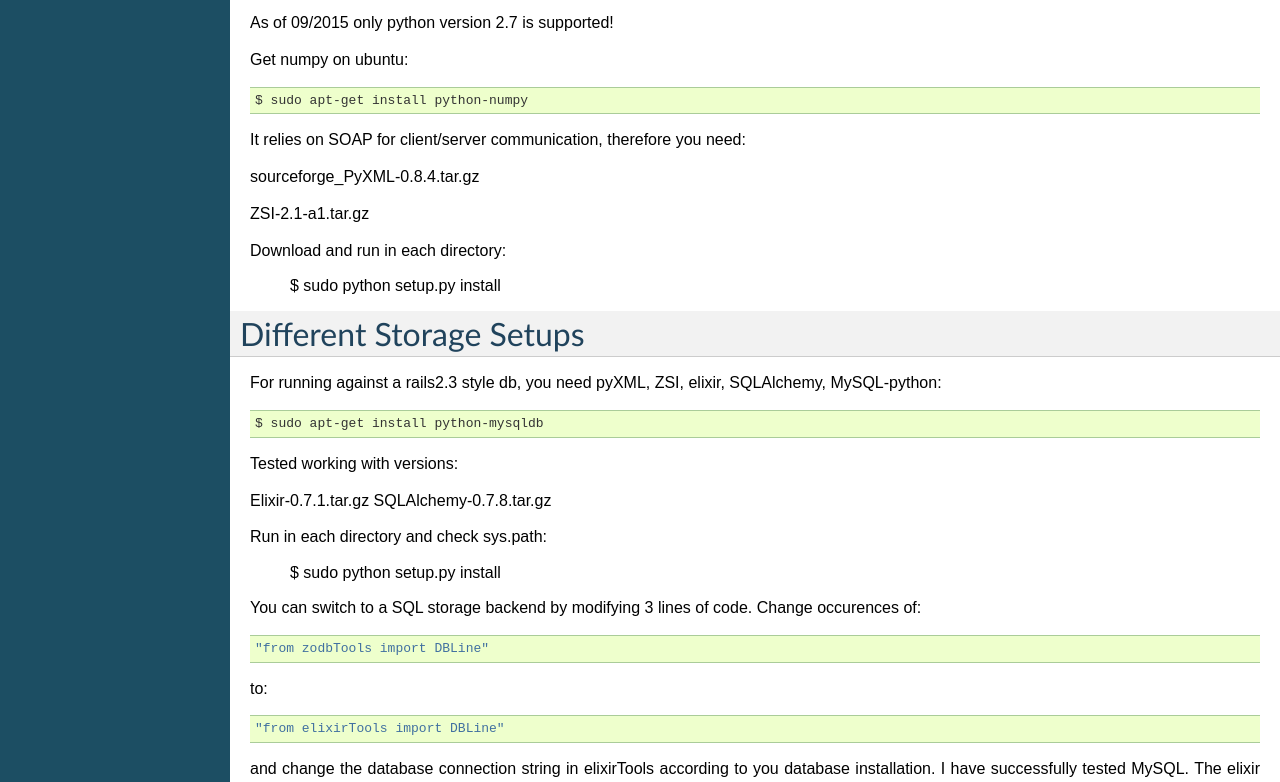
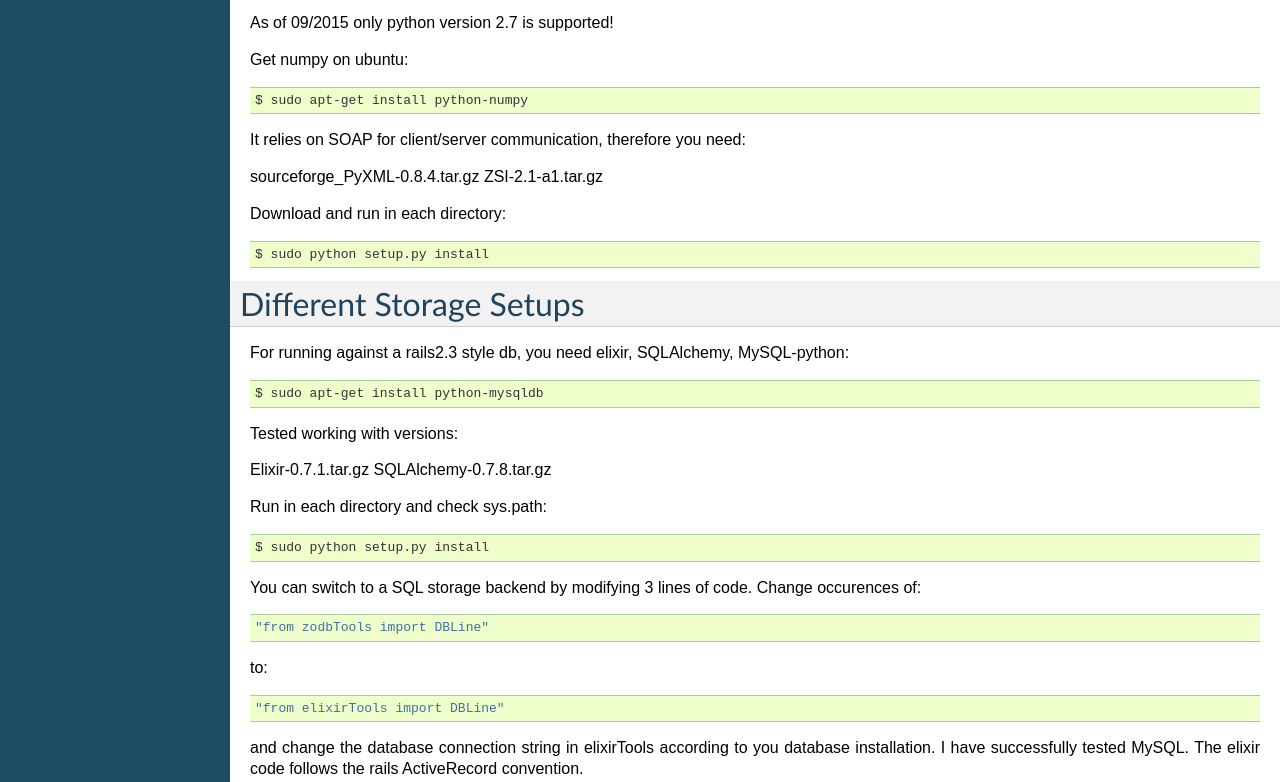
Before and after one commit to specpose/stopeight, a plain HTML site: page developer.html in a window 1280 px wide. Shown: the part 379-1161 px from the top of the page. Drawn offline with Linux system fonts and the light colour scheme.

Commit message:
Documentation v0.1.0

```diff
--- a/developer.html
+++ b/developer.html
@@ -55,23 +55,23 @@
 <div class="highlight-python"><pre>$ sudo apt-get install python-numpy</pre>
 </div>
 <p>It relies on SOAP for client/server communication, therefore you need:</p>
-<p>sourceforge_PyXML-0.8.4.tar.gz</p>
-<p>ZSI-2.1-a1.tar.gz</p>
+<p>sourceforge_PyXML-0.8.4.tar.gz
+ZSI-2.1-a1.tar.gz</p>
 <p>Download and run in each directory:</p>
-<blockquote>
-<div>$ sudo python setup.py install</div></blockquote>
+<div class="highlight-python"><pre>$ sudo python setup.py install</pre>
+</div>
 </div>
 <div class="section" id="different-storage-setups">
 <h1>Different Storage Setups<a class="headerlink" href="#different-storage-setups" title="Permalink to this headline">¶</a></h1>
-<p>For running against a rails2.3 style db, you need pyXML, ZSI, elixir, SQLAlchemy, MySQL-python:</p>
+<p>For running against a rails2.3 style db, you need elixir, SQLAlchemy, MySQL-python:</p>
 <div class="highlight-python"><pre>$ sudo apt-get install python-mysqldb</pre>
 </div>
 <p>Tested working with versions:</p>
 <p>Elixir-0.7.1.tar.gz
 SQLAlchemy-0.7.8.tar.gz</p>
 <p>Run in each directory and check sys.path:</p>
-<blockquote>
-<div>$ sudo python setup.py install</div></blockquote>
+<div class="highlight-python"><pre>$ sudo python setup.py install</pre>
+</div>
 <p>You can switch to a SQL storage backend by modifying 3 lines of code. Change occurences of:</p>
 <div class="highlight-python"><div class="highlight"><pre><span class="s">&quot;from zodbTools import DBLine&quot;</span>
 </pre></div>
```
Also changed, not shown: searchindex.js (+1 -1 lines), _sources/developer.txt.
